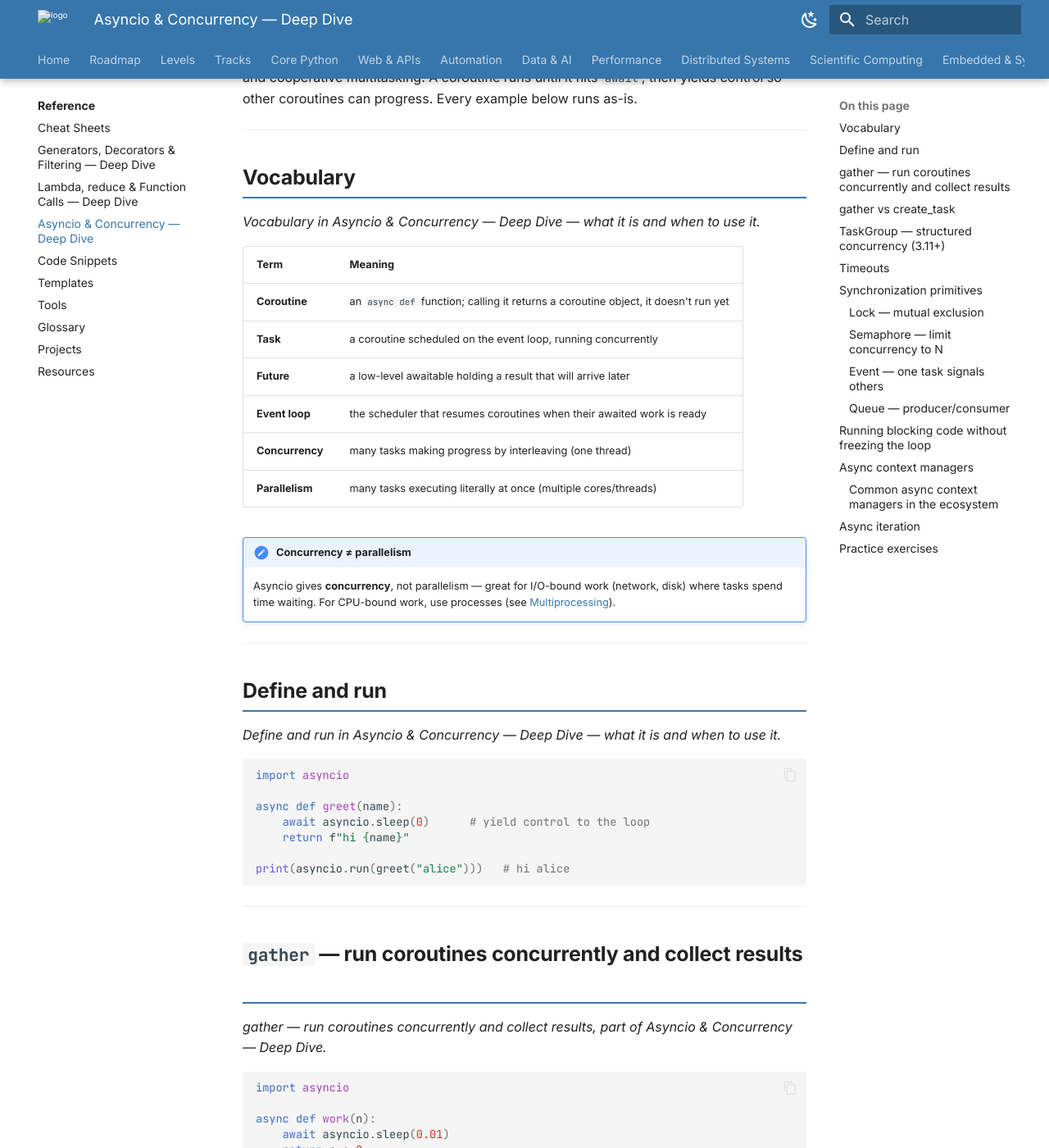
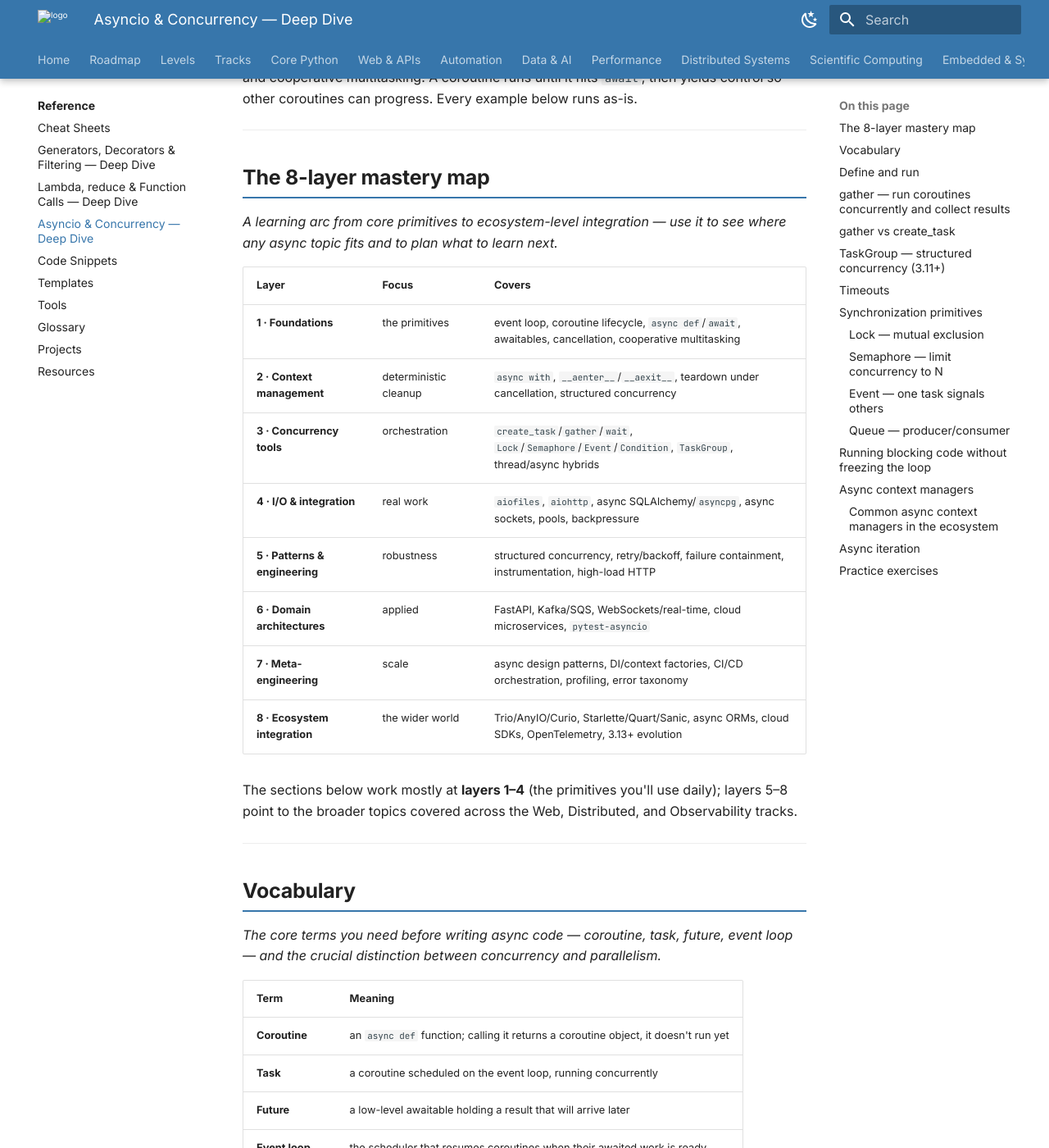
Before and after one commit to SSnp75/PythonMastery-Site, an MkDocs documentation site: the page built from docs/reference/asyncio-concurrency.md, in a window 1280 px wide and 1400 px high, scrolled down 527 px. Shown: the whole window at 82% size. Built offline with MkDocs 1.6.1 and Material for MkDocs 9.7.7, drawn with Linux system fonts in a browser that asks for light colours; comment, search, counter and statistics services are not loaded; some of the changed text lies outside the part shown.

Commit message:
Rewrite asyncio deep-dive section leads and add the 8-layer mastery map

````diff
--- a/docs/reference/asyncio-concurrency.md
+++ b/docs/reference/asyncio-concurrency.md
@@ -28,9 +28,29 @@
 
 ---
 
+## The 8-layer mastery map
+
+*A learning arc from core primitives to ecosystem-level integration — use it to see where any async topic fits and to plan what to learn next.*
+
+| Layer | Focus | Covers |
+|---|---|---|
+| **1 · Foundations** | the primitives | event loop, coroutine lifecycle, `async def`/`await`, awaitables, cancellation, cooperative multitasking |
+| **2 · Context management** | deterministic cleanup | `async with`, `__aenter__`/`__aexit__`, teardown under cancellation, structured concurrency |
+| **3 · Concurrency tools** | orchestration | `create_task`/`gather`/`wait`, `Lock`/`Semaphore`/`Event`/`Condition`, `TaskGroup`, thread/async hybrids |
+| **4 · I/O & integration** | real work | `aiofiles`, `aiohttp`, async SQLAlchemy/`asyncpg`, async sockets, pools, backpressure |
+| **5 · Patterns & engineering** | robustness | structured concurrency, retry/backoff, failure containment, instrumentation, high-load HTTP |
+| **6 · Domain architectures** | applied | FastAPI, Kafka/SQS, WebSockets/real-time, cloud microservices, `pytest-asyncio` |
+| **7 · Meta-engineering** | scale | async design patterns, DI/context factories, CI/CD orchestration, profiling, error taxonomy |
+| **8 · Ecosystem integration** | the wider world | Trio/AnyIO/Curio, Starlette/Quart/Sanic, async ORMs, cloud SDKs, OpenTelemetry, 3.13+ evolution |
+
+The sections below work mostly at **layers 1–4** (the primitives you'll use daily); layers 5–8
+point to the broader topics covered across the Web, Distributed, and Observability tracks.
+
+---
+
 ## Vocabulary
 
-*Vocabulary in Asyncio & Concurrency — Deep Dive — what it is and when to use it.*
+*The core terms you need before writing async code — coroutine, task, future, event loop — and the crucial distinction between concurrency and parallelism.*
 
 | Term | Meaning |
 |---|---|
@@ -50,7 +70,7 @@
 
 ## Define and run
 
-*Define and run in Asyncio & Concurrency — Deep Dive — what it is and when to use it.*
+*The entry point: write a coroutine with `async def` and run it from sync code with `asyncio.run()`.*
 
 ```python
 import asyncio
@@ -66,7 +86,7 @@
 
 ## `gather` — run coroutines concurrently and collect results
 
-*gather — run coroutines concurrently and collect results, part of Asyncio & Concurrency — Deep Dive.*
+*Run several coroutines at once and get their results back in argument order — the simplest way to parallelize independent I/O.*
 
 ```python
 import asyncio
@@ -87,7 +107,7 @@
 
 ## `gather` vs `create_task`
 
-*gather vs create_task in Asyncio & Concurrency — Deep Dive — what it is and when to use it.*
+*Both run work concurrently; `gather` is the batch shortcut, while `create_task` hands you a task you can await, cancel, or inspect individually.*
 
 Both run work concurrently. `gather` is the batch shortcut; `create_task` gives you a handle
 you can await individually, cancel, or inspect.
@@ -124,7 +144,7 @@
 
 ## `TaskGroup` — structured concurrency (3.11+)
 
-*TaskGroup — structured concurrency, part of Asyncio & Concurrency — Deep Dive.*
+*The modern, safe way to run a group of tasks: it awaits them all and cancels the rest if any fails — no orphaned tasks. Prefer it over bare `gather` (3.11+).*
 
 `TaskGroup` is the modern, safer way to run a group of tasks: it waits for all of them, and
 if any raises, it cancels the rest and propagates the error. No orphaned tasks.
@@ -149,7 +169,7 @@
 
 ## Timeouts
 
-*Timeouts in Asyncio & Concurrency — Deep Dive — what it is and when to use it.*
+*Bound how long an awaited operation may take and cancel it if it overruns — essential for network calls that could hang.*
 
 ```python
 import asyncio
@@ -173,7 +193,7 @@
 
 ## Synchronization primitives
 
-*Synchronization primitives in Asyncio & Concurrency — Deep Dive — what it is and when to use it.*
+*Even on one thread you need coordination when tasks share a resource — `Lock`, `Semaphore`, `Event`, and `Queue` manage access, concurrency limits, signaling, and handoff.*
 
 Even single-threaded, you need coordination when tasks share state or a limited resource.
 
@@ -275,7 +295,7 @@
 
 ## Running blocking code without freezing the loop
 
-*Running blocking code without freezing the loop in Asyncio & Concurrency — Deep Dive — what it is and when to use it.*
+*A blocking call stalls the whole event loop — offload it to a thread with `asyncio.to_thread` so other coroutines keep running.*
 
 A blocking call (CPU work, a non-async library) stalls the whole event loop. Offload it to a
 thread with `asyncio.to_thread`:
@@ -296,7 +316,7 @@
 
 ## Async context managers
 
-*Async context managers in Asyncio & Concurrency — Deep Dive — what it is and when to use it.*
+*`async with` for resources whose setup/teardown is itself async — HTTP sessions, DB connections, locks. Define one with `__aenter__`/`__aexit__` or `@asynccontextmanager`.*
 
 Resources with async setup/teardown use `async with`. Define one with
 `__aenter__`/`__aexit__` or the `@asynccontextmanager` decorator:
@@ -341,7 +361,7 @@
 
 ## Async iteration
 
-*Async iteration in Asyncio & Concurrency — Deep Dive — what it is and when to use it.*
+*Consume values from an async source as they arrive with `async for` — for streaming responses, paginated APIs, and event feeds.*
 
 Consume an async generator with `async for`:
 
````
